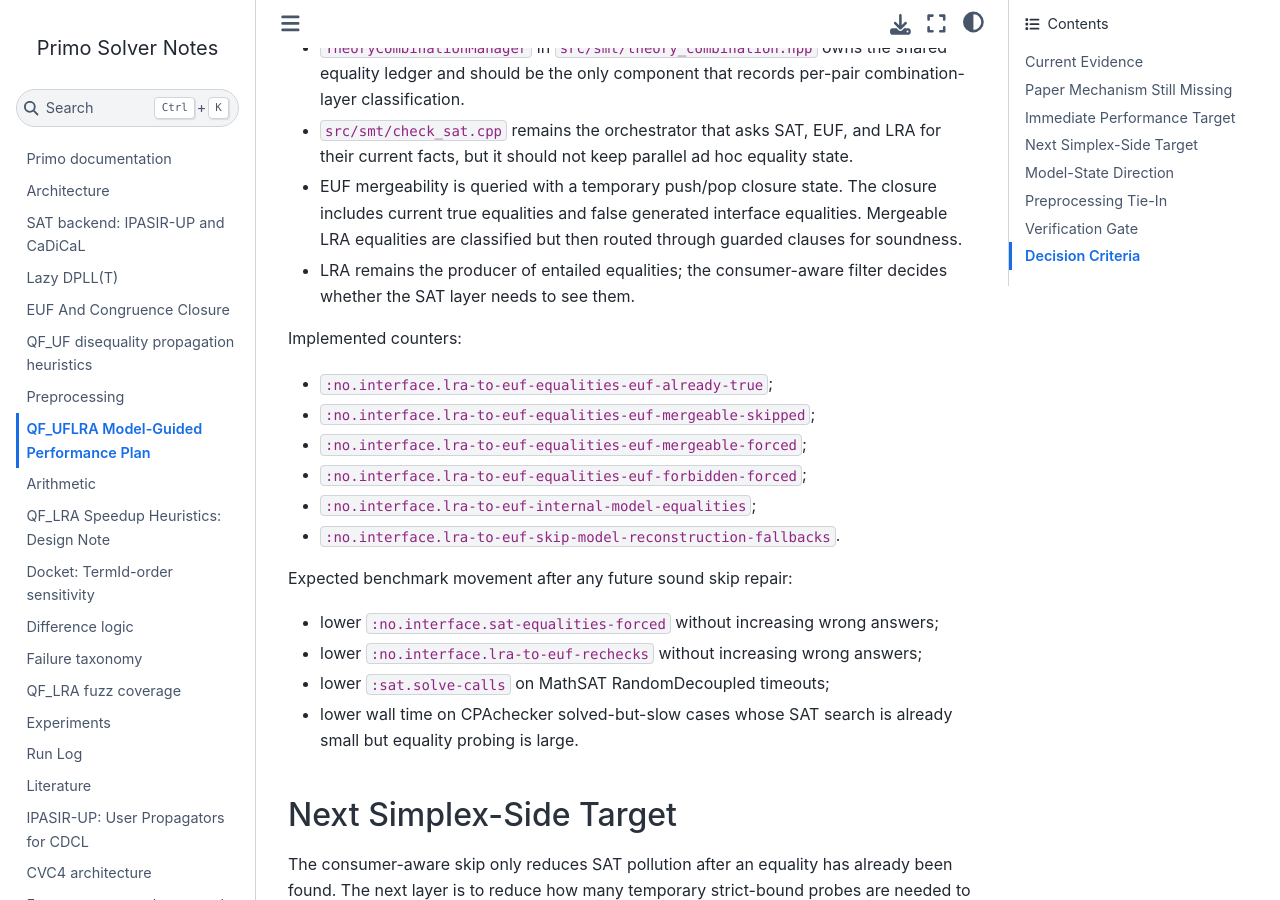
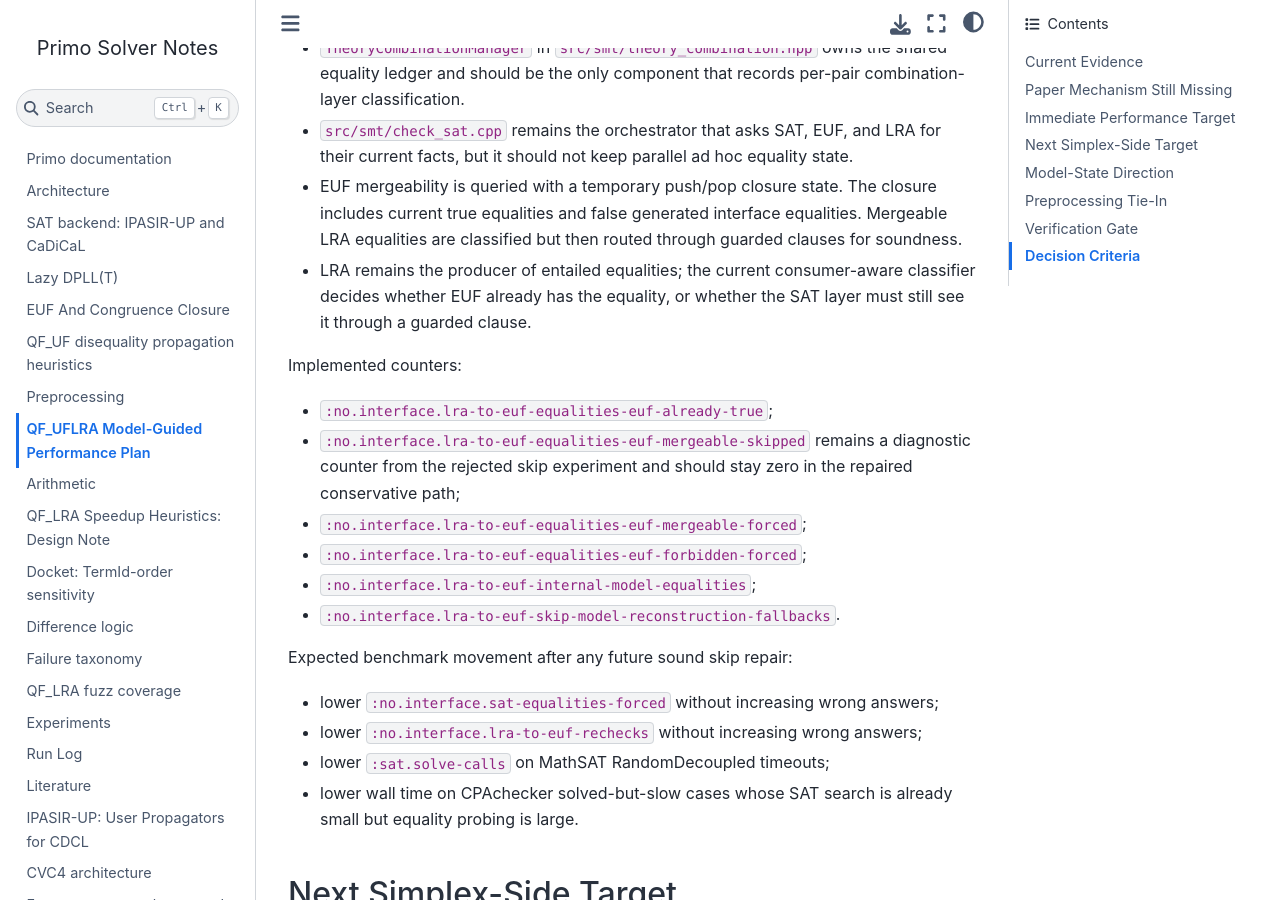
Before and after one commit to primo-solver/primo, a Jupyter Book: the page built from docs/qf-uflra-model-guided-performance.md, in a window 1280 px wide and 900 px high, scrolled down 3982 px. Built offline with Jupyter Book 1.0.4 settings and Sphinx 7.4.7 and the Sphinx Book theme 1.1.4, drawn with Linux system fonts in a browser that asks for light colours; some of the changed text lies outside the part shown.

Commit message:
Clarify model-guided status documentation

```diff
--- a/docs/qf-uflra-model-guided-performance.md
+++ b/docs/qf-uflra-model-guided-performance.md
@@ -162,13 +162,16 @@ Implemented C++ ownership:
   closure includes current true equalities and false generated interface
   equalities. Mergeable LRA equalities are classified but then routed through
   guarded clauses for soundness.
-- LRA remains the producer of entailed equalities; the consumer-aware filter
-  decides whether the SAT layer needs to see them.
+- LRA remains the producer of entailed equalities; the current consumer-aware
+  classifier decides whether EUF already has the equality, or whether the SAT
+  layer must still see it through a guarded clause.
 
 Implemented counters:
 
 - `:no.interface.lra-to-euf-equalities-euf-already-true`;
-- `:no.interface.lra-to-euf-equalities-euf-mergeable-skipped`;
+- `:no.interface.lra-to-euf-equalities-euf-mergeable-skipped` remains a
+  diagnostic counter from the rejected skip experiment and should stay zero in
+  the repaired conservative path;
 - `:no.interface.lra-to-euf-equalities-euf-mergeable-forced`;
 - `:no.interface.lra-to-euf-equalities-euf-forbidden-forced`;
 - `:no.interface.lra-to-euf-internal-model-equalities`;
@@ -271,8 +274,10 @@ from equality-probe reduction even before new preprocessing is added.
 
 For any accepted implementation of the targets above:
 
-- add focused unit regressions for mergeable-skipped and forbidden-forced
-  LRA-to-EUF equalities;
+- add focused unit regressions for EUF-already-true, mergeable-forced, and
+  forbidden-forced LRA-to-EUF equalities; any future reintroduction of
+  mergeable-skipped behavior needs separate regression coverage for model
+  reconstruction and false generated equality assignments;
 - add the three rejected full-run wrong rows, or minimized forms derived from
   them, to the QF_UFLRA regression/seed corpus before rerunning performance
   evaluation;
```
Also changed, not shown: docs/papers/model-based-theory-combination.md (+5 -3 lines).
